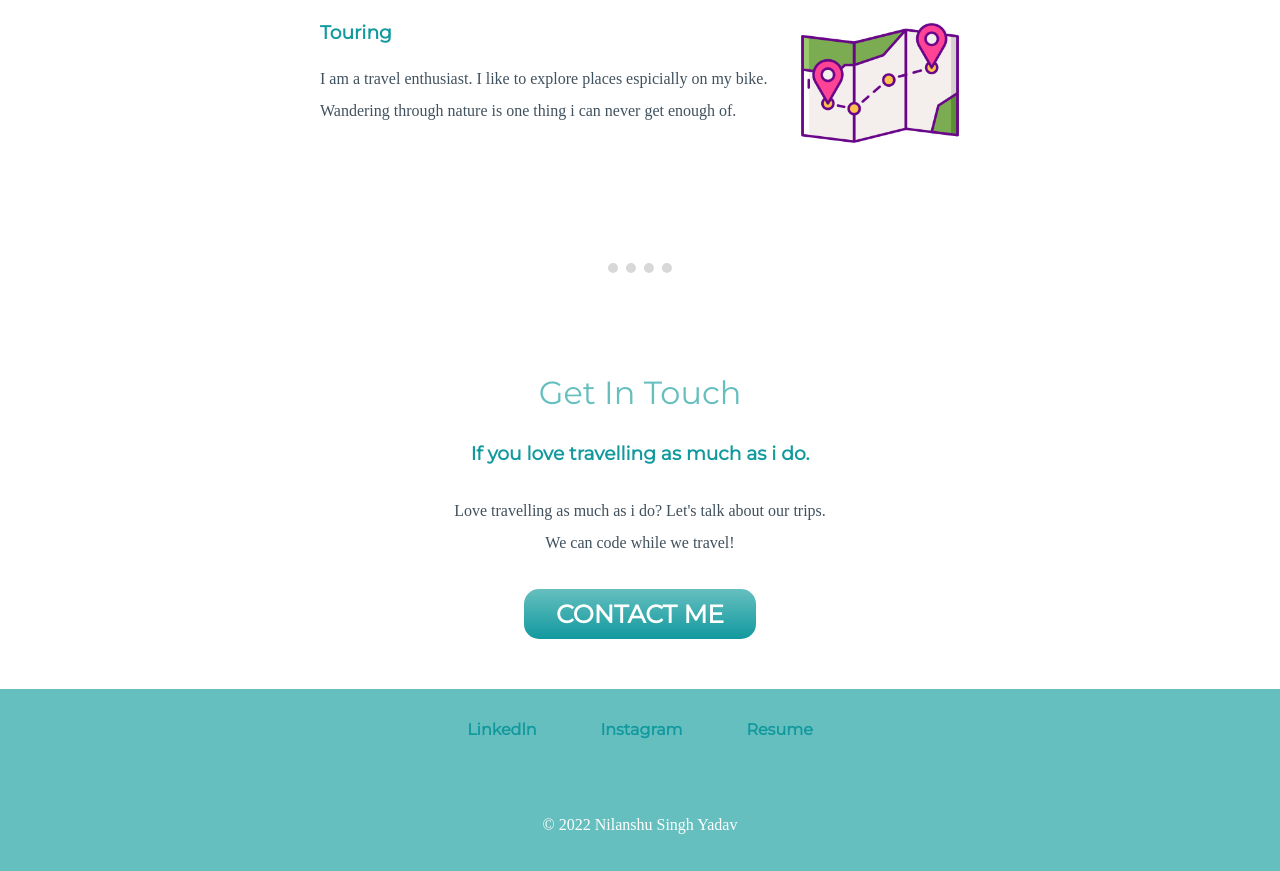
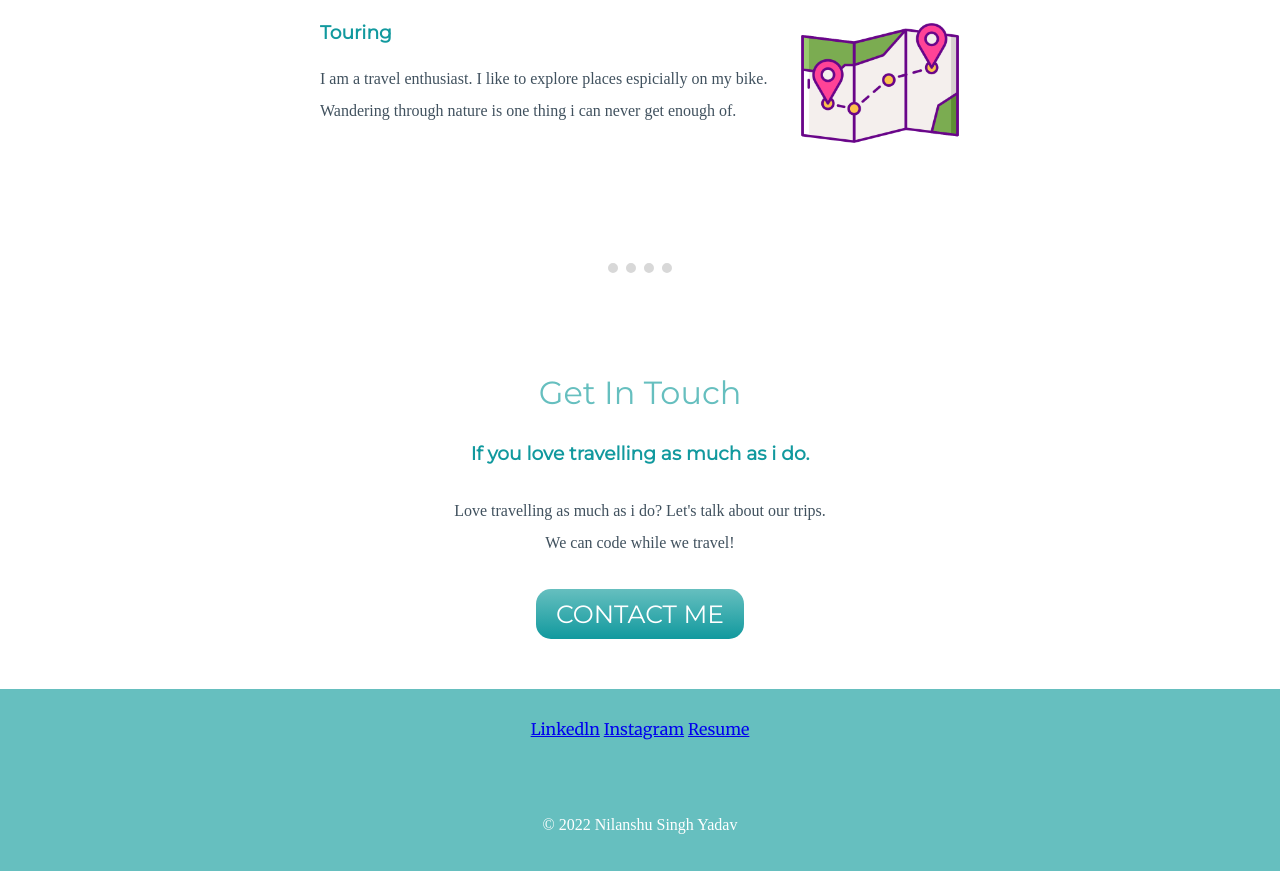
Before and after one commit to nik007klaus/site, a plain HTML site: page index.html in a window 1280 px wide. Shown: the part 1921-2792 px from the top of the page. Drawn offline with Linux system fonts and the light colour scheme.

Commit message:
Update style.css

```diff
--- a/css/style.css
+++ b/css/style.css
@@ -132,7 +132,7 @@ hr {
   font-size: 25px;
   padding: 10px 20px 10px 20px;
   text-decoration: none;
-  width: 15%;
+
   margin: 30px auto auto 0;
   display: inline-block;
 }
@@ -153,7 +153,7 @@ hr {
   padding: 30px;
 }
 
-a {
+.dw {
   text-decoration: none;
   color: #11999E;
   font-family: 'Montserrat', sans-serif;
@@ -162,6 +162,10 @@ a {
   width: 5%;
   margin: auto;
 }
+
+.dw:hover{
+  color: #FEFBF6;
+}
 .cw{
   width: 30%;
   margin: auto;
```
